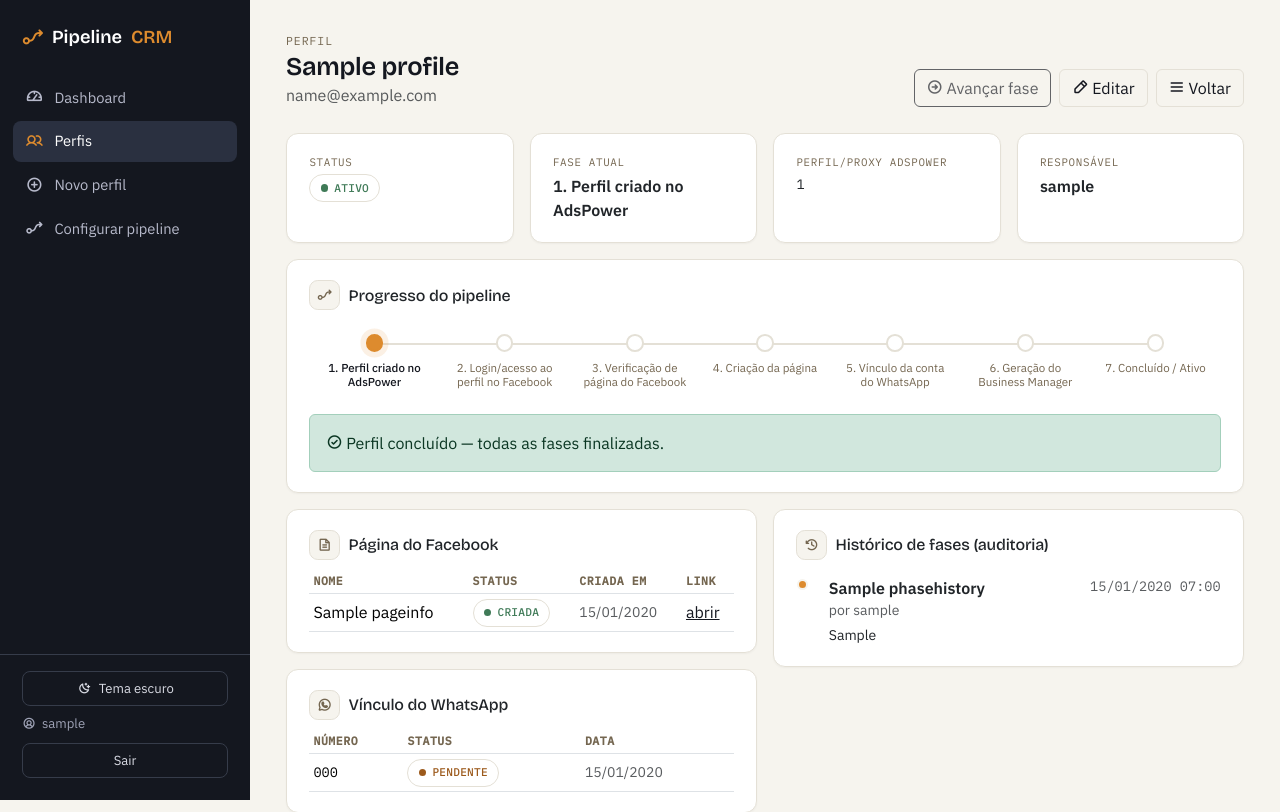
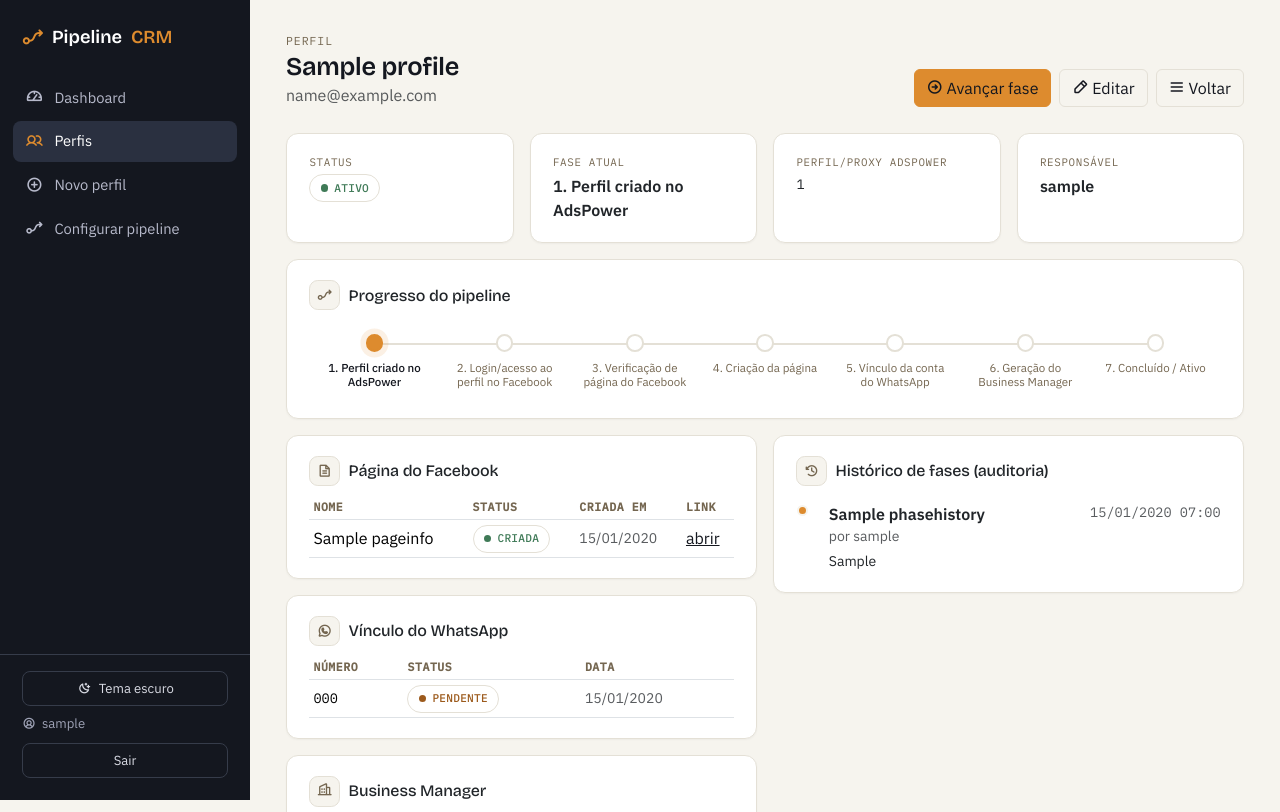
Before and after one commit to contiproone-droid/contipro, a Django app: page /perfis/1/ in a window 1280 px wide. Shown: the top 812 px of the page. Run offline with Django 5.2, Linux system fonts and the light colour scheme; a user stored in the database is signed in; data comes from the database, SQL or seed files in the repository; tables that the repository leaves empty hold one stand-in row (values such as "Sample post").

Commit message:
feat: support choosing among multiple routes when advancing a profile
Advance modal now renders one button per outgoing route (falls back to
a single button when there's only one, same UX as before). Also fixes
two "Avançar" trigger buttons left permanently disabled by Task 1's
removal of Profile.proxima_fase (their disabled-guard now checks
is_concluido instead).

Co-Authored-By: Claude Sonnet 5 <noreply@anthropic.com>

```diff
--- a/profiles/views.py
+++ b/profiles/views.py
@@ -110,10 +110,17 @@ def profile_advance_phase(request, pk):
     form = PhaseAdvanceForm(request.POST)
     observacao = form.cleaned_data.get('observacao', '') if form.is_valid() else ''
 
-    if perfil.avancar_fase(usuario=request.user, observacao=observacao):
+    destino_pk = request.POST.get('destino')
+    if destino_pk:
+        destino = get_object_or_404(PipelineStage, pk=destino_pk)
+    else:
+        rotas = list(perfil.rotas_disponiveis)
+        destino = rotas[0].destino if len(rotas) == 1 else None
+
+    if destino and perfil.avancar_fase(destino, usuario=request.user, observacao=observacao):
         messages.success(request, f'Perfil avançado para "{perfil.fase_atual.nome}".')
     else:
-        messages.info(request, 'Este perfil já está na última fase (Concluído / Ativo).')
+        messages.info(request, 'Escolha uma rota válida para avançar este perfil.')
 
     return redirect('profiles:profile_detail', pk=perfil.pk)
 
--- a/templates/profiles/_advance_modal.html
+++ b/templates/profiles/_advance_modal.html
@@ -17,26 +17,26 @@ Requer um botão gatilho em algum lugar da página com:
                 </div>
                 <div class="modal-body">
                     <p class="text-muted small mb-2">{{ perfil.nome }}</p>
-                    {% if perfil.proxima_fase %}
-                        <div class="phase-transition">
-                            <span class="phase-transition__chip">{{ perfil.fase_atual.nome }}</span>
-                            <i class="ph-bold ph-arrow-right phase-transition__arrow"></i>
-                            <span class="phase-transition__chip phase-transition__chip--next">{{ perfil.proxima_fase.nome }}</span>
+                    {% with rotas=perfil.rotas_disponiveis %}
+                    {% if rotas %}
+                        <p class="text-muted small mb-2">Fase atual: <strong>{{ perfil.fase_atual.nome }}</strong></p>
+                        <label class="form-label small" for="obs-{{ perfil.pk }}">Observação (opcional)</label>
+                        <textarea class="form-control mb-3" id="obs-{{ perfil.pk }}" name="observacao" rows="3"
+                            placeholder="Ex: link da página criada, número vinculado, ID do BM..."></textarea>
+                        <div class="d-flex flex-column gap-2">
+                            {% for rota in rotas %}
+                            <button type="submit" name="destino" value="{{ rota.destino.pk }}" class="btn btn-brand text-start">
+                                <i class="ph-bold ph-arrow-circle-right"></i> {{ rota.rotulo }} → {{ rota.destino.nome }}
+                            </button>
+                            {% endfor %}
                         </div>
-                        <label class="form-label small" for="obs-{{ perfil.pk }}">Observação (opcional)</label>
-                        <textarea class="form-control" id="obs-{{ perfil.pk }}" name="observacao" rows="3"
-                            placeholder="Ex: link da página criada, número vinculado, ID do BM..."></textarea>
                     {% else %}
                         <p class="mb-0">Este perfil já está concluído — não há próxima fase.</p>
                     {% endif %}
+                    {% endwith %}
                 </div>
                 <div class="modal-footer">
                     <button type="button" class="btn btn-link text-decoration-none" data-bs-dismiss="modal">Cancelar</button>
-                    {% if perfil.proxima_fase %}
-                        <button type="submit" class="btn btn-brand">
-                            <i class="ph-bold ph-arrow-circle-right"></i> Avançar
-                        </button>
-                    {% endif %}
                 </div>
             </form>
         </div>
--- a/templates/profiles/profile_detail.html
+++ b/templates/profiles/profile_detail.html
@@ -9,7 +9,7 @@
         <div class="text-muted">{{ perfil.email }}</div>
     </div>
     <div class="d-flex gap-2">
-        <button type="button" class="btn btn-brand" data-bs-toggle="modal" data-bs-target="#advanceModal{{ perfil.pk }}" {% if not perfil.proxima_fase %}disabled{% endif %}>
+        <button type="button" class="btn btn-brand" data-bs-toggle="modal" data-bs-target="#advanceModal{{ perfil.pk }}" {% if perfil.is_concluido %}disabled{% endif %}>
             <i class="ph-bold ph-arrow-circle-right"></i> Avançar fase
         </button>
         <a href="{% url 'profiles:profile_update' perfil.pk %}" class="btn btn-outline-ink">
@@ -52,7 +52,7 @@
     <div class="card-body">
         <h6 class="card-title mb-3"><span class="section-icon"><i class="ph-bold ph-flow-arrow"></i></span> Progresso do pipeline</h6>
         {% include 'profiles/_pipeline_track.html' with perfil=perfil size='full' %}
-        {% if not perfil.proxima_fase %}
+        {% if perfil.is_concluido %}
         <div class="alert alert-success mt-3 mb-0"><i class="ph-bold ph-check-circle"></i> Perfil concluído — todas as fases finalizadas.</div>
         {% endif %}
     </div>
--- a/templates/profiles/profile_list.html
+++ b/templates/profiles/profile_list.html
@@ -64,7 +64,7 @@
                     <td>{{ perfil.responsavel|default:'—' }}</td>
                     <td class="text-muted small">{{ perfil.atualizado_em|date:'d/m/Y H:i' }}</td>
                     <td class="text-end">
-                        <button type="button" class="btn btn-sm btn-brand" data-bs-toggle="modal" data-bs-target="#advanceModal{{ perfil.pk }}" {% if not perfil.proxima_fase %}disabled{% endif %}>
+                        <button type="button" class="btn btn-sm btn-brand" data-bs-toggle="modal" data-bs-target="#advanceModal{{ perfil.pk }}" {% if perfil.is_concluido %}disabled{% endif %}>
                             <i class="ph-bold ph-arrow-circle-right"></i> Avançar
                         </button>
                         <a href="{% url 'profiles:profile_detail' perfil.pk %}" class="btn btn-sm btn-outline-ink">
```
